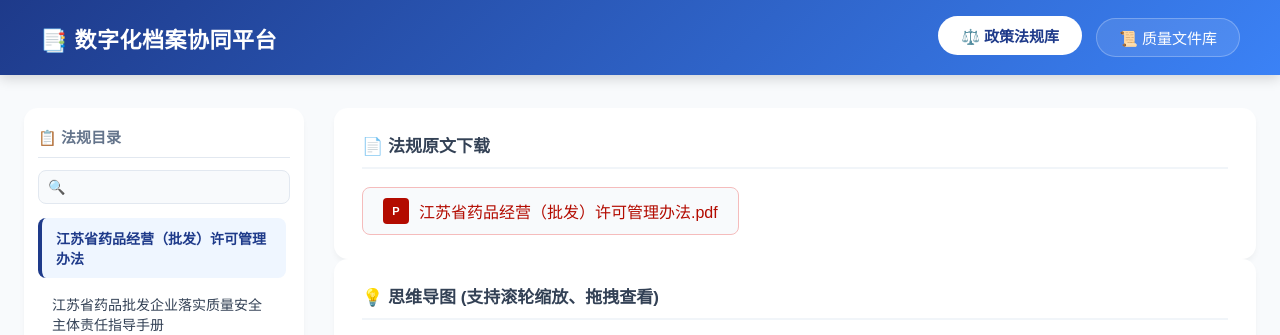
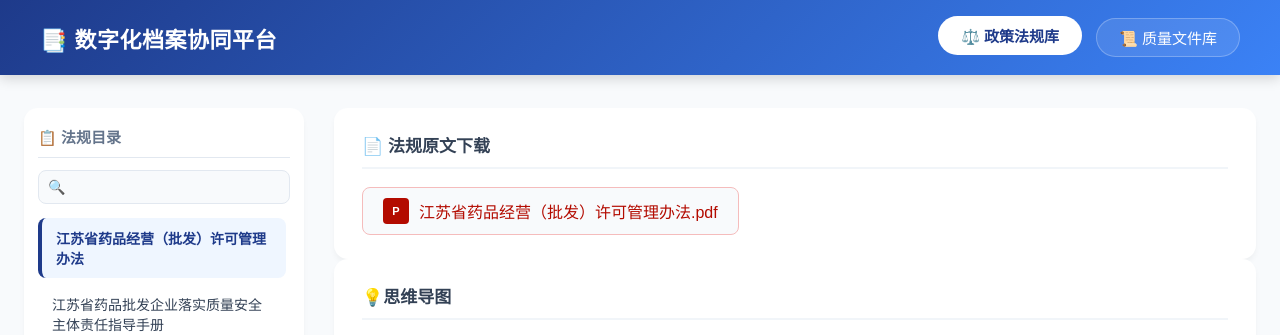
Before and after one commit to zounvshi/zhiliang, a plain HTML site: page index.html in a window 1280 px wide. Shown: the top 335 px of the page. Drawn offline with Linux system fonts and the light colour scheme.

Commit message:
Update index.html

```diff
--- a/index.html
+++ b/index.html
@@ -749,7 +749,7 @@
                     <div class="doc-links">${docsHtml}</div>
                 </div>
                 <div class="content-card">
-                    <div class="card-title">💡 思维导图 (支持滚轮缩放、拖拽查看)</div>
+                    <div class="card-title">💡思维导图</div>
                     <div class="mindmap-grid">${mindmapsHtml}</div>
                 </div>
             `;
```
